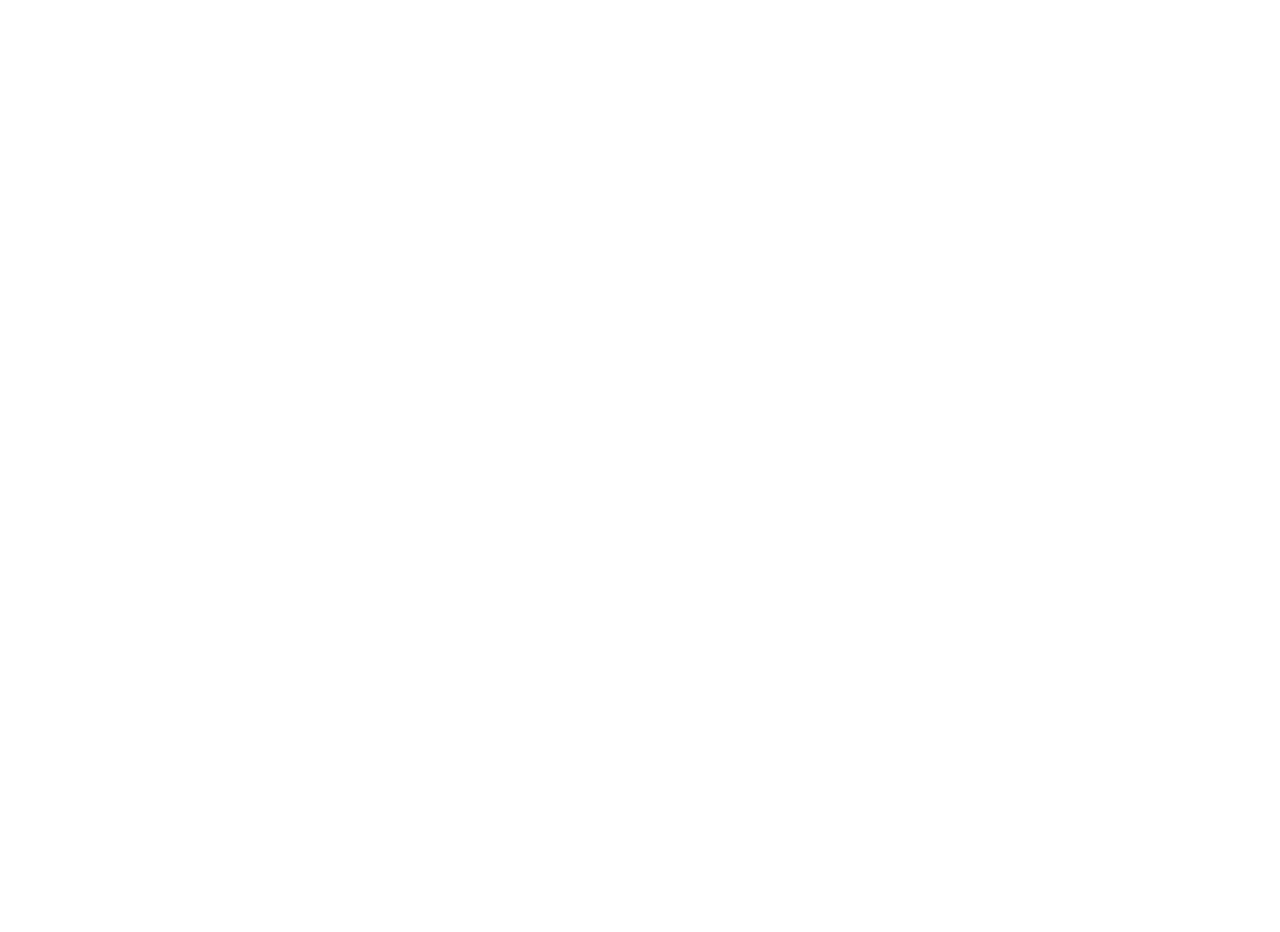
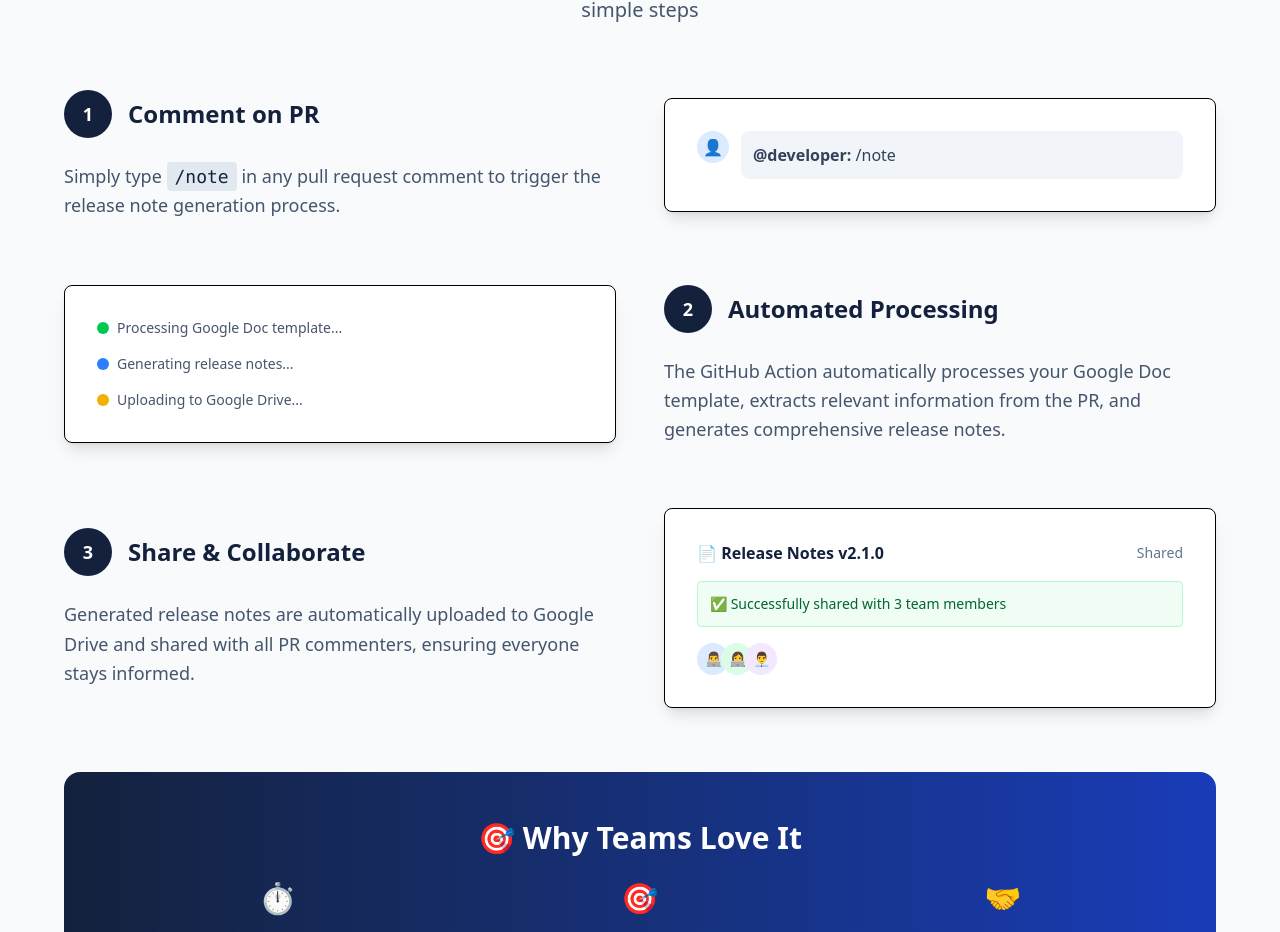
Before and after one commit to navoda-munasinha-codimite/github-action-test-relbot, a React (Vite) app: page / in a window 1280 px wide. Shown: the part 849-1781 px from the top of the page. Before the commit the page ends 800 px from the top, so only its background shows below. Built offline with nearby package versions, Linux system fonts and the light colour scheme.

Commit message:
feat: added how it works

```diff
--- a/src/App.jsx
+++ b/src/App.jsx
@@ -1,9 +1,11 @@
 import Hero from './components/Hero'
+import HowItWorks from './components/HowItWorks'
 
 function App() {
   return (
     <>
       <Hero />
+      <HowItWorks />
     </>
   )
 }
--- /dev/null
+++ b/src/components/HowItWorks.jsx
@@ -0,0 +1,137 @@
+function HowItWorks() {
+  return (
+    <section className="bg-slate-50 py-20 px-6">
+      <div className="max-w-6xl mx-auto">
+        <div className="text-center mb-16">
+          <h2 className="text-3xl md:text-5xl font-bold text-[#14213d] mb-6">
+            ⚡ How It Works
+          </h2>
+          <p className="text-xl text-slate-600 max-w-3xl mx-auto leading-relaxed">
+            Streamline your release process with automated note generation in just a few simple steps
+          </p>
+        </div>
+
+        <div className="grid grid-cols-1 lg:grid-cols-2 gap-12 items-center mb-16">
+          {/* Step 1 */}
+          <div className="space-y-6">
+            <div className="flex items-center space-x-4">
+              <div className="w-12 h-12 bg-[#14213d] text-white rounded-full flex items-center justify-center font-bold text-lg">
+                1
+              </div>
+              <h3 className="text-2xl font-semibold text-[#14213d]">Comment on PR</h3>
+            </div>
+            <p className="text-lg text-slate-600 leading-relaxed">
+              Simply type <code className="bg-slate-200 px-2 py-1 rounded text-[#14213d] font-mono">/note</code> in any pull request comment to trigger the release note generation process.
+            </p>
+          </div>
+          <div className="bg-white p-8 rounded-lg shadow-lg border">
+            <div className="flex items-start space-x-3">
+              <div className="w-8 h-8 bg-blue-100 rounded-full flex items-center justify-center">
+                👤
+              </div>
+              <div className="flex-1">
+                <div className="bg-slate-100 p-3 rounded-lg">
+                  <p className="text-slate-700">
+                    <span className="font-semibold">@developer:</span> /note
+                  </p>
+                </div>
+              </div>
+            </div>
+          </div>
+        </div>
+
+        <div className="grid grid-cols-1 lg:grid-cols-2 gap-12 items-center mb-16">
+          {/* Step 2 */}
+          <div className="order-2 lg:order-1">
+            <div className="bg-white p-8 rounded-lg shadow-lg border">
+              <div className="space-y-4">
+                <div className="flex items-center space-x-2">
+                  <div className="w-3 h-3 bg-green-500 rounded-full"></div>
+                  <span className="text-sm text-slate-600">Processing Google Doc template...</span>
+                </div>
+                <div className="flex items-center space-x-2">
+                  <div className="w-3 h-3 bg-blue-500 rounded-full"></div>
+                  <span className="text-sm text-slate-600">Generating release notes...</span>
+                </div>
+                <div className="flex items-center space-x-2">
+                  <div className="w-3 h-3 bg-yellow-500 rounded-full"></div>
+                  <span className="text-sm text-slate-600">Uploading to Google Drive...</span>
+                </div>
+              </div>
+            </div>
+          </div>
+          <div className="order-1 lg:order-2 space-y-6">
+            <div className="flex items-center space-x-4">
+              <div className="w-12 h-12 bg-[#14213d] text-white rounded-full flex items-center justify-center font-bold text-lg">
+                2
+              </div>
+              <h3 className="text-2xl font-semibold text-[#14213d]">Automated Processing</h3>
+            </div>
+            <p className="text-lg text-slate-600 leading-relaxed">
+              The GitHub Action automatically processes your Google Doc template, extracts relevant information from the PR, and generates comprehensive release notes.
+            </p>
+          </div>
+        </div>
+
+        <div className="grid grid-cols-1 lg:grid-cols-2 gap-12 items-center mb-16">
+          {/* Step 3 */}
+          <div className="space-y-6">
+            <div className="flex items-center space-x-4">
+              <div className="w-12 h-12 bg-[#14213d] text-white rounded-full flex items-center justify-center font-bold text-lg">
+                3
+              </div>
+              <h3 className="text-2xl font-semibold text-[#14213d]">Share & Collaborate</h3>
+            </div>
+            <p className="text-lg text-slate-600 leading-relaxed">
+              Generated release notes are automatically uploaded to Google Drive and shared with all PR commenters, ensuring everyone stays informed.
+            </p>
+          </div>
+          <div className="bg-white p-8 rounded-lg shadow-lg border">
+            <div className="space-y-4">
+              <div className="flex items-center justify-between">
+                <span className="font-semibold text-[#14213d]">📄 Release Notes v2.1.0</span>
+                <span className="text-sm text-slate-500">Shared</span>
+              </div>
+              <div className="bg-green-50 border border-green-200 p-3 rounded">
+                <p className="text-green-800 text-sm">
+                  ✅ Successfully shared with 3 team members
+                </p>
+              </div>
+              <div className="flex -space-x-2">
+                <div className="w-8 h-8 bg-blue-100 rounded-full flex items-center justify-center text-sm">👨‍💻</div>
+                <div className="w-8 h-8 bg-green-100 rounded-full flex items-center justify-center text-sm">👩‍💻</div>
+                <div className="w-8 h-8 bg-purple-100 rounded-full flex items-center justify-center text-sm">👨‍💼</div>
+              </div>
+            </div>
+          </div>
+        </div>
+
+        {/* Benefits */}
+        <div className="bg-gradient-to-r from-[#14213d] to-blue-800 rounded-2xl p-8 md:p-12 text-white text-center">
+          <h3 className="text-2xl md:text-3xl font-bold mb-6">
+            🎯 Why Teams Love It
+          </h3>
+          <div className="grid grid-cols-1 md:grid-cols-3 gap-8">
+            <div className="space-y-3">
+              <div className="text-3xl">⏱️</div>
+              <h4 className="text-xl font-semibold">Save Time</h4>
+              <p className="text-blue-100">Reduce manual release note creation from hours to minutes</p>
+            </div>
+            <div className="space-y-3">
+              <div className="text-3xl">🎯</div>
+              <h4 className="text-xl font-semibold">Stay Consistent</h4>
+              <p className="text-blue-100">Use templates to maintain professional, standardized documentation</p>
+            </div>
+            <div className="space-y-3">
+              <div className="text-3xl">🤝</div>
+              <h4 className="text-xl font-semibold">Improve Collaboration</h4>
+              <p className="text-blue-100">Automatic sharing keeps everyone in the loop</p>
+            </div>
+          </div>
+        </div>
+      </div>
+    </section>
+  );
+}
+
+export default HowItWorks;
```
